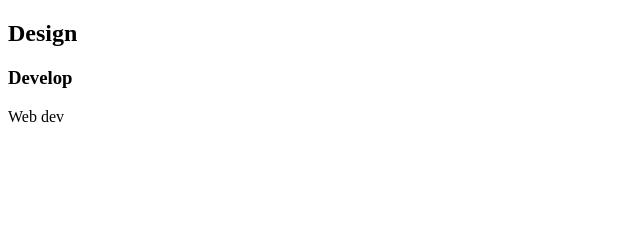
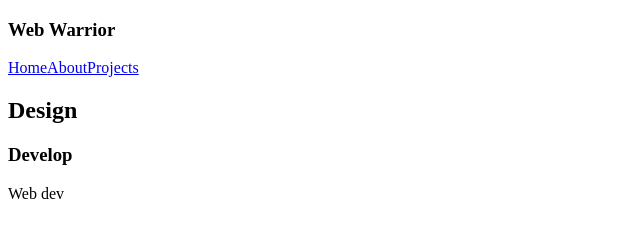
Before and after one commit to BrentGrammer/Gatsby-Learning-Project, a Gatsby site: page / in a window 1280 px wide. Shown: the whole page, without its empty margins (0-640 px from the left). Built offline with nearby package versions, Linux system fonts and the light colour scheme; Gatsby itself is replaced by a stand-in of ours.

Commit message:
Nav Links using Link component from Gatsby

```diff
--- /dev/null
+++ b/src/components/Navbar.js
@@ -0,0 +1,15 @@
+import { Link } from "gatsby" // import Link from gatsby for routing links
+import React from "react"
+
+export default function Navbar() {
+  return (
+    <nav>
+      <h1>Web Warrior</h1>
+      <div className="links">
+        <Link to="/">Home</Link>
+        <Link to="/about">About</Link>
+        <Link to="/projects">Projects</Link>
+      </div>
+    </nav>
+  )
+}
--- a/src/pages/index.js
+++ b/src/pages/index.js
@@ -1,8 +1,10 @@
 import React from "react"
+import Navbar from "../components/Navbar"
 
 export default function Home() {
   return (
     <section>
+      <Navbar />
       <div>
         <h2>Design</h2>
         <h3>Develop</h3>
```
